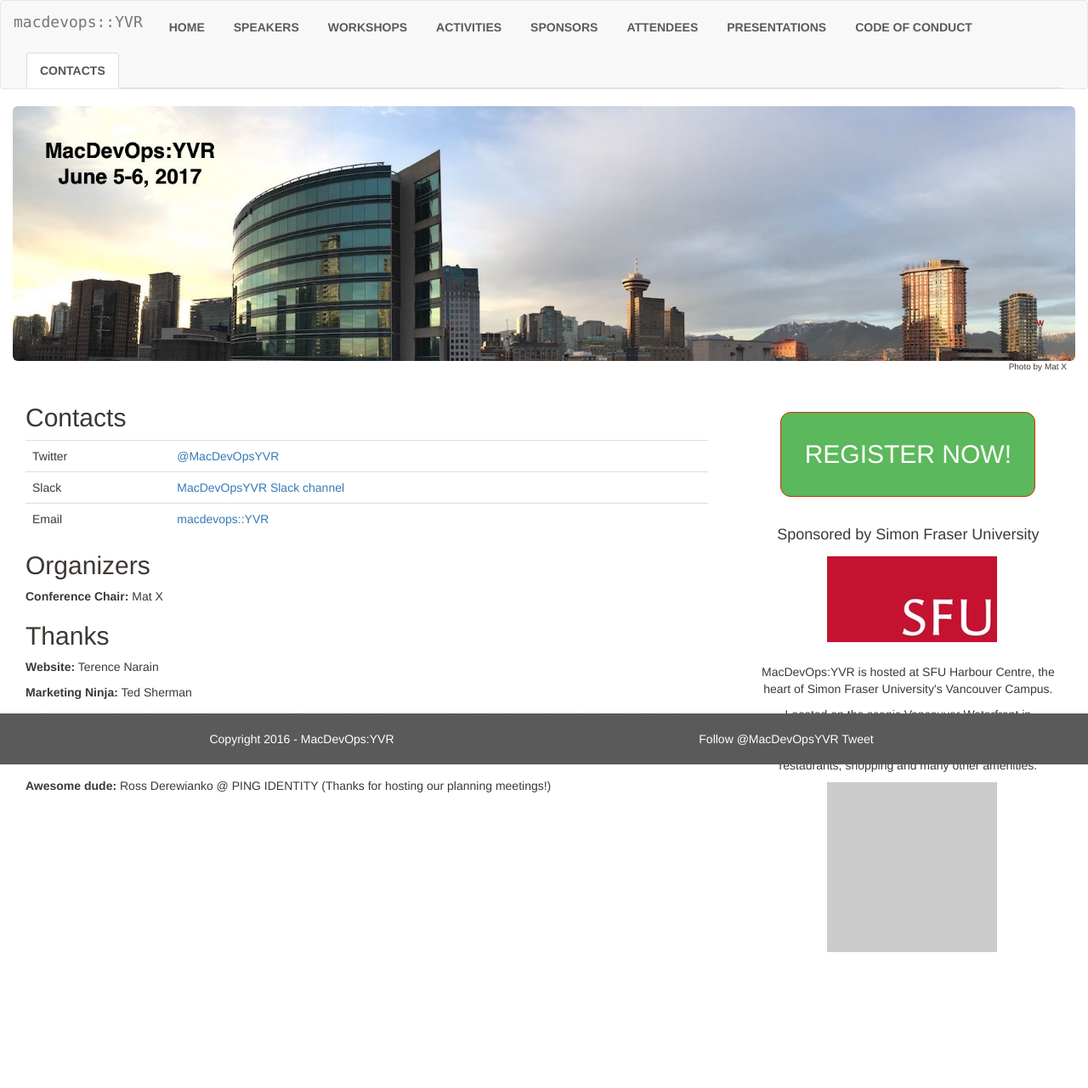
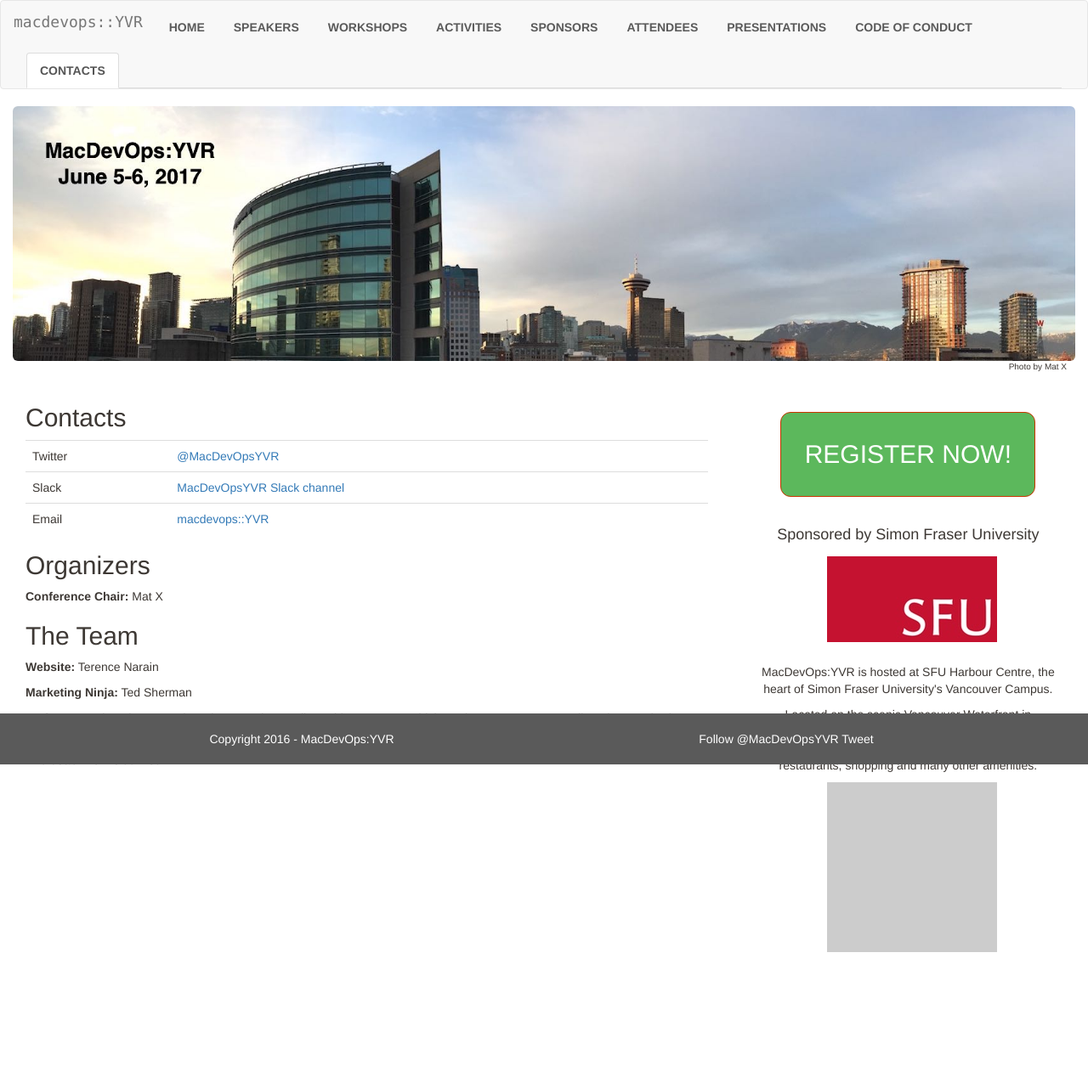
Before and after one commit to macdevopsyvr/macdevopsyvr.github.io, a Jekyll site: the page built from contacts/index.md, in a window 1280 px wide. Shown: the whole page at 85% size. Built offline with Jekyll 4.4.1, drawn with Linux system fonts in a browser that asks for light colours; comment, search, counter and statistics services are not loaded.

Commit message:
Contacts update
Dream team

```diff
--- a/contacts/index.md
+++ b/contacts/index.md
@@ -12,14 +12,12 @@
 
 <strong>Conference Chair:</strong> Mat X
 
-## Thanks
+## The Team
 
 <strong>Website:</strong> Terence Narain
 
 <strong>Marketing Ninja:</strong> Ted Sherman
 
-<strong>Brain Trust:</strong> Wade Robson, David Kaneva, Joe Chilcote, Mark Cohen, Scott Neal, Christopher Hulett, Luis Giraldo, Riley Shott, and Brian Warsing.
+<strong>Brain Trust:</strong> Tian Zhang, Wade Robson, Andrew Ball, David Kaneva, Kendrick Lawless, Sean Mauser, Riley Shott, and Brian Warsing.
 
 <strong>Life coach:</strong> Chris Johnson
-
-<strong>Awesome dude:</strong> Ross Derewianko @ PING IDENTITY (Thanks for hosting our planning meetings!)
```
